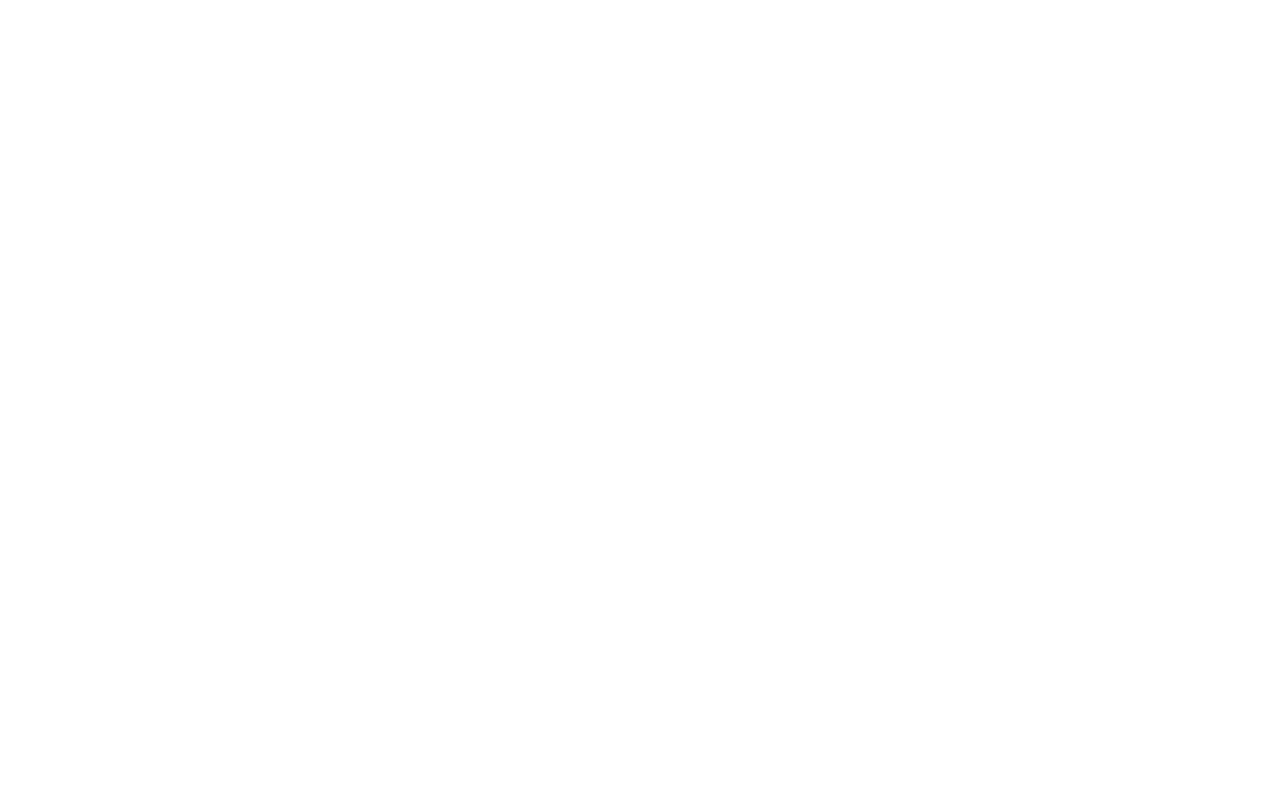
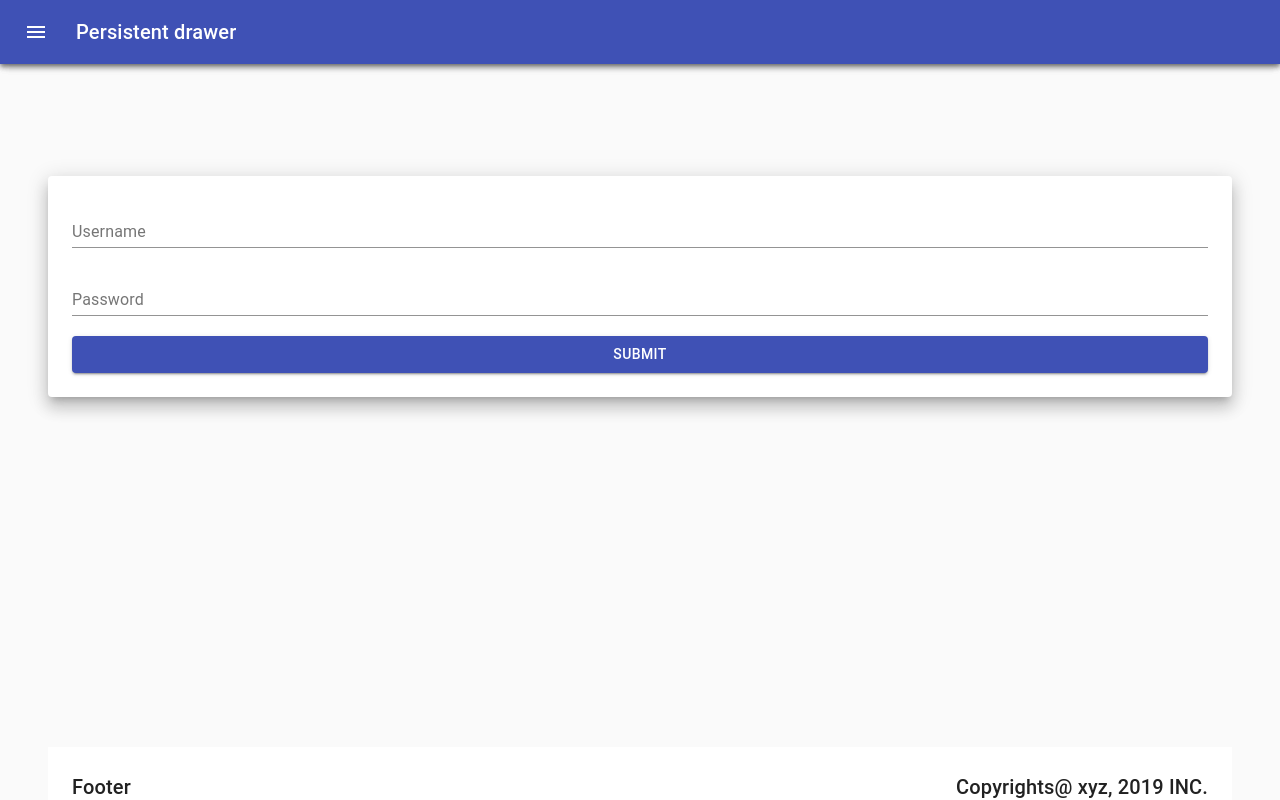
Before and after one commit to hassantac/test, a React (Create React App) app: page /3 in a window 1280 px wide. Shown: the top 800 px of the page. Built offline with nearby package versions, Linux system fonts and the light colour scheme.

Commit message:
Added point 8, form

```diff
--- a/src/App.tsx
+++ b/src/App.tsx
@@ -5,6 +5,7 @@
 import BoxPage from './Pages/BoxPage';
 import NavBar from './components/Navbar';
 import Purchases from './Pages/Purchases';
+import FormPage from './Pages/FormPage';
 
 const App: React.FC = () => {
   return (
@@ -13,6 +14,7 @@
       <Route exact path="/" component={MainPage} />
       <Route exact path="/1" render={() => <NavBar content={BoxPage} />} />
       <Route exact path="/2" render={() => <NavBar content={Purchases} />} />
+      <Route exact path="/3" render={() => <NavBar content={FormPage} />} />
     </Router>
   );
 };
--- /dev/null
+++ b/src/Pages/FormPage/index.tsx
@@ -0,0 +1,16 @@
+import React from 'react';
+import { Box } from '@material-ui/core';
+import { IPurchase } from '../../interfaces';
+import PurchasesComponent from '../../components/Purchases';
+import Navbar from '../../components/Navbar';
+import Form from '../../components/Form';
+
+const FormPage = (props: IPurchase) => {
+  return (
+    <>
+      <Navbar content={Form} />
+    </>
+  );
+};
+
+export default FormPage;
--- /dev/null
+++ b/src/components/Form/index.tsx
@@ -0,0 +1,37 @@
+import React, { useState } from 'react';
+import { Paper, TextField, Button } from '@material-ui/core';
+
+const Form = () => {
+  const [username, setUsername] = useState('');
+  const [password, setPassword] = useState('');
+  return (
+    <Paper
+      elevation={11}
+      style={{ display: 'flex', flexDirection: 'column', padding: 24 }}
+    >
+      <TextField
+        label="Username"
+        value={username}
+        onChange={e => setUsername(e.target.value)}
+      />
+      <TextField
+        label="Password"
+        value={password}
+        onChange={e => setPassword(e.target.value)}
+        style={{ marginTop: 20 }}
+      />
+      <Button
+        onClick={() =>
+          console.log(`Username: ${username}, Password: ${password}`)
+        }
+        style={{ marginTop: 20 }}
+        variant="contained"
+        color="primary"
+      >
+        Submit
+      </Button>
+    </Paper>
+  );
+};
+
+export default Form;
--- a/src/components/Navbar/index.tsx
+++ b/src/components/Navbar/index.tsx
@@ -149,7 +149,7 @@
             'Green/Blue Button',
             'Box appear/disappear',
             'Purchases',
-            'Drafts'
+            'Form'
           ].map((text, index) => (
             <ListItem button key={text} component={Link} to={`/${index}`}>
               <ListItemIcon>
```
